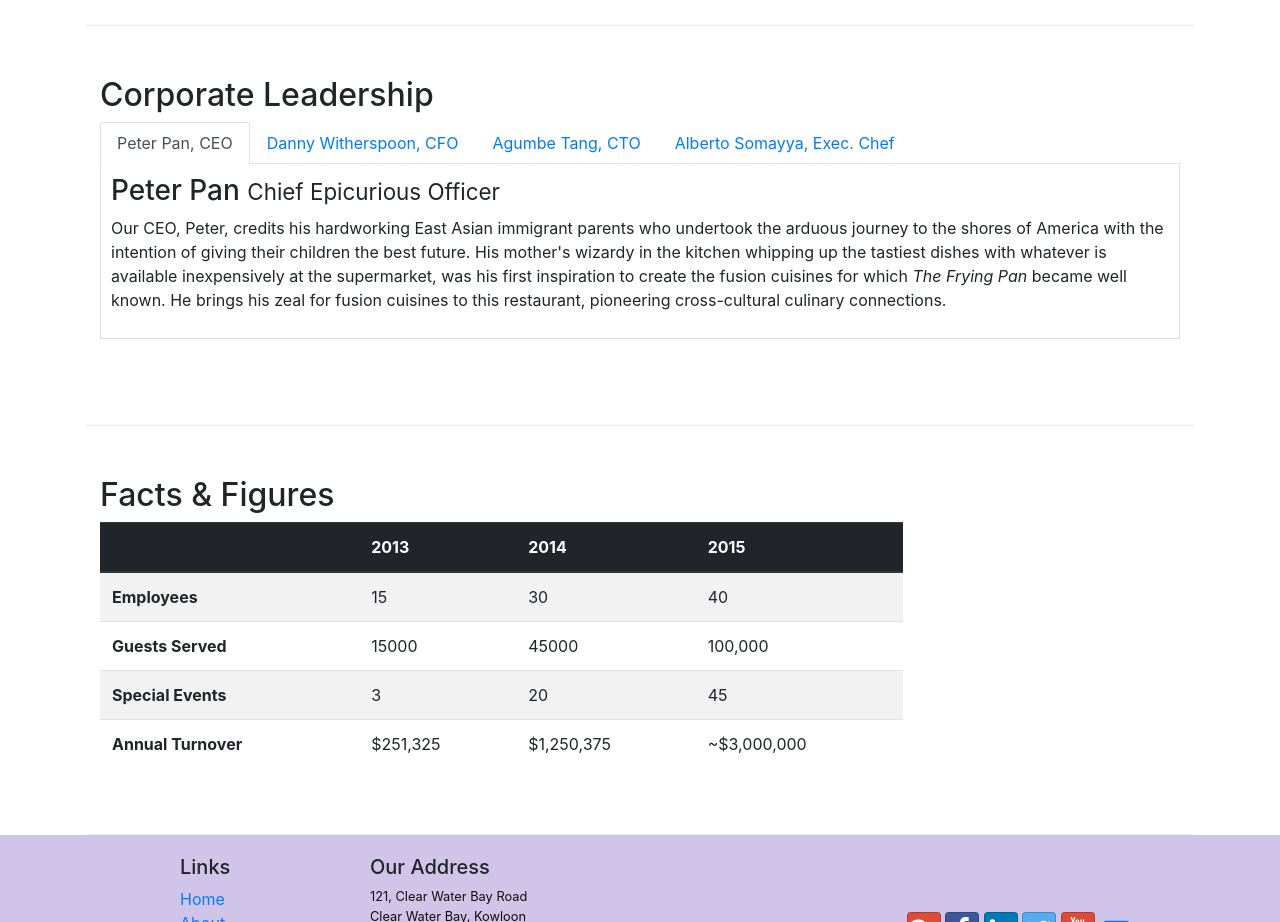
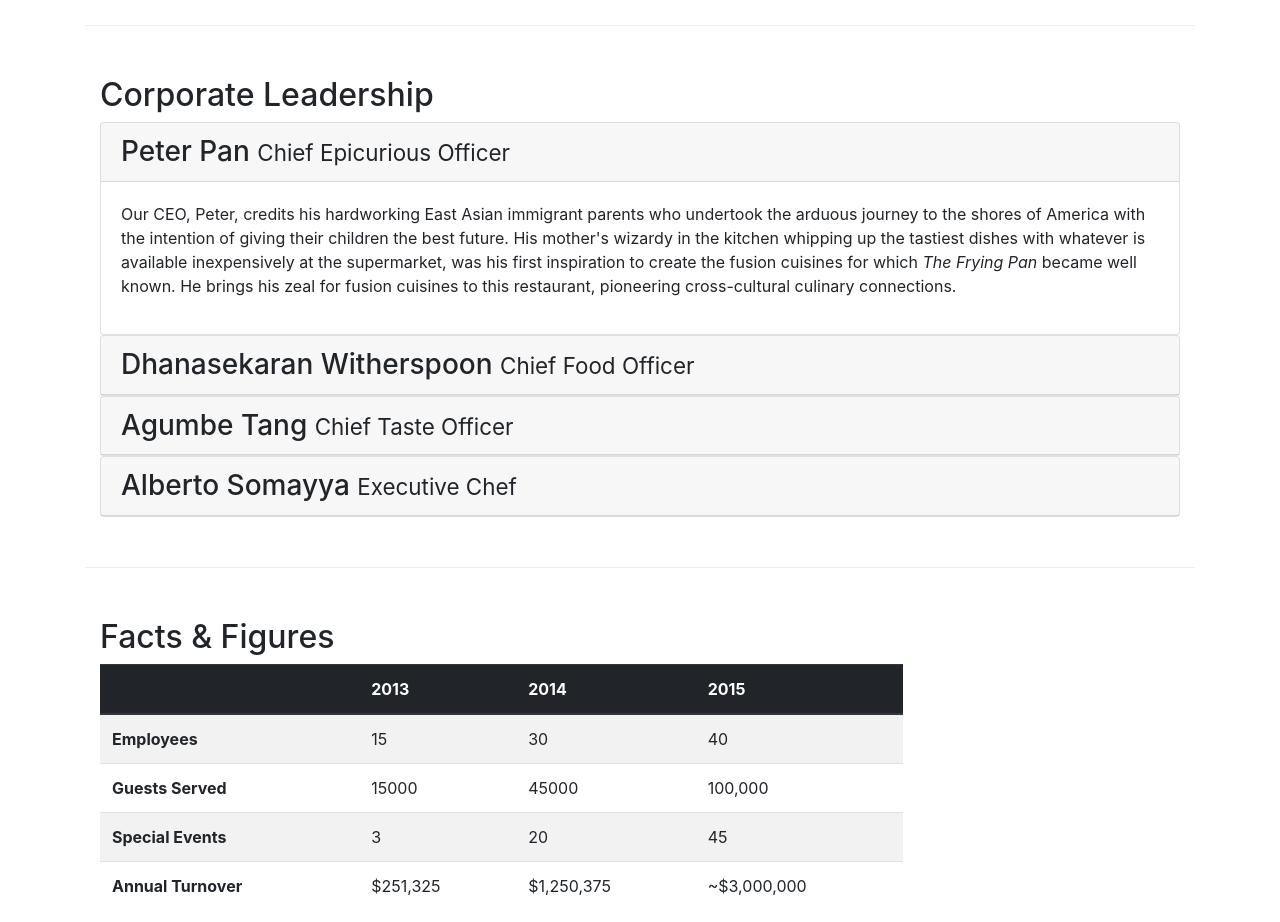
Before and after one commit to basharssalman/conFusion, a website: page aboutus.html in a window 1280 px wide. Shown: the part 920-1842 px from the top of the page. Drawn offline with nearby package versions, Linux system fonts and the light colour scheme.

Commit message:
Accordion

```diff
--- a/aboutus.html
+++ b/aboutus.html
@@ -103,39 +103,68 @@
         <div class="row row-content">
             <div class="col-12">
                 <h2>Corporate Leadership</h2>
-                <ul class="nav nav-tabs">
-                    <li class="nav-item">
-                        <a class="nav-link active" href="#peter" role="tab" data-toggle="tab">Peter Pan, CEO</a>
-                    </li>
-                    <li class="nav-item">
-                        <a class="nav-link" href="#danny" role="tab" data-toggle="tab">Danny Witherspoon, CFO</a>
-                    </li>
-                    <li class="nav-item">
-                        <a class="nav-link" href="#agumbe" role="tab" data-toggle="tab">Agumbe Tang, CTO</a>
-                    </li>
-                    <li class="nav-item">
-                        <a class="nav-link" href="#alberto" role="tab" data-toggle="tab">Alberto Somayya, Exec. Chef</a>
-                    </li>
-                </ul>
-                <div class="tab-content">
-                    <div role="tabpanel" class="tab-pane fade show active" id="peter">
-                        <h3>Peter Pan <small>Chief Epicurious Officer</small></h3>
-                        <p class="d-none d-sm-block">Our CEO, Peter, credits his hardworking East Asian immigrant parents who undertook the arduous journey to the shores of America with the intention of giving their children the best future. His mother's wizardy in the kitchen whipping up the tastiest dishes with whatever is available inexpensively at the supermarket, was his first inspiration to create the fusion cuisines for which <em>The Frying Pan</em> became well known. He brings his zeal for fusion cuisines to this restaurant, pioneering cross-cultural culinary connections.</p>
+
+                <div id="accordion">
+                    <div class="card">
+                        <div class="card-header" role="tab" id="peterheader">
+                            <h3 class="mb-0">
+                                <a data-toggle="collapse" data-target="#peter">
+                                    Peter Pan <small>Chief Epicurious Officer</small>
+                                </a>
+                            </h3>
+                        </div>
+                        <div class="collapse show" id="peter" data-parent="#accordion">
+                            <div class="card-body">
+                                <p class="d-none d-sm-block">Our CEO, Peter, credits his hardworking East Asian immigrant parents who undertook the arduous journey to the shores of America with the intention of giving their children the best future. His mother's wizardy in the kitchen whipping up the tastiest dishes with whatever is available inexpensively at the supermarket, was his first inspiration to create the fusion cuisines for which <em>The Frying Pan</em> became well known. He brings his zeal for fusion cuisines to this restaurant, pioneering cross-cultural culinary connections.</p>
+                            </div>
+                        </div>
                     </div>
-                    <div role="tabpanel" class="tab-pane fade" id="danny">
-                        <h3>Dhanasekaran Witherspoon <small>Chief Food Officer</small></h3>
-                        <p class="d-none d-sm-block">Our CFO, Danny, as he is affectionately referred to by his colleagues, comes from a long established family tradition in farming and produce. His experiences growing up on a farm in the Australian outback gave him great appreciation for varieties of food sources. As he puts it in his own words, <em>Everything that runs, wins, and everything that stays, pays!</em></p>
+
+                    <div class="card">
+                        <div class="card-header" role="tab" id="dannyheader">
+                            <h3 class="mb-0">
+                                <a data-toggle="collapse" data-target="#danny">
+                                    Dhanasekaran Witherspoon <small>Chief Food Officer</small>
+                                </a>
+                            </h3>
+                        </div>
+                        <div class="collapse" id="danny" data-parent="#accordion">
+                            <div class="card-body">
+                                <p class="d-none d-sm-block">Our CFO, Danny, as he is affectionately referred to by his colleagues, comes from a long established family tradition in farming and produce. His experiences growing up on a farm in the Australian outback gave him great appreciation for varieties of food sources. As he puts it in his own words, <em>Everything that runs, wins, and everything that stays, pays!</em></p>
+                            </div>
+                        </div>
                     </div>
-                    <div role="tabpanel" class="tab-pane fade" id="agumbe">
-                        <h3>Agumbe Tang <small>Chief Taste Officer</small></h3>
-                        <p class="d-none d-sm-block">Blessed with the most discerning gustatory sense, Agumbe, our CTO, personally ensures that every dish that we serve meets his exacting tastes. Our chefs dread the tongue lashing that ensues if their dish does not meet his exacting standards. He lives by his motto, <em>You click only if you survive my lick.</em></p>
+
+                    <div class="card">
+                        <div class="card-header" role="tab" id="agumbehead">
+                            <h3 class="mb-0">
+                                <a data-toggle="collapse" data-target="#agumbe">
+                                    Agumbe Tang <small>Chief Taste Officer</small>
+                                </a>
+                            </h3>
+                        </div>
+                        <div class="collapse" id="agumbe" data-parent="#accordion">
+                            <div class="card-body">
+                                <p class="d-none d-sm-block">Blessed with the most discerning gustatory sense, Agumbe, our CTO, personally ensures that every dish that we serve meets his exacting tastes. Our chefs dread the tongue lashing that ensues if their dish does not meet his exacting standards. He lives by his motto, <em>You click only if you survive my lick.</em></p>
+                            </div>
+                        </div>
                     </div>
-                    <div role="tabpanel" class="tab-pane fade" id="alberto">
-                        <h3>Alberto Somayya <small>Executive Chef</small></h3>
-                        <p class="d-none d-sm-block">Award winning three-star Michelin chef with wide International experience having worked closely with whos-who in the culinary world, he specializes in creating mouthwatering Indo-Italian fusion experiences. He says, <em>Put together the cuisines from the two craziest cultures, and you get a winning hit! Amma Mia!</em></p>
+
+                    <div class="card">
+                        <div class="card-header" role="tab" id="albertohead">
+                            <h3 class="mb-0">
+                                <a data-toggle="collapse" data-target="#alberto">
+                                    Alberto Somayya <small>Executive Chef</small>
+                                </a>
+                            </h3>
+                        </div>
+                        <div class="collapse" id="alberto" data-parent="#accordion">
+                            <div class="card-body">
+                                <p class="d-none d-sm-block">Award winning three-star Michelin chef with wide International experience having worked closely with whos-who in the culinary world, he specializes in creating mouthwatering Indo-Italian fusion experiences. He says, <em>Put together the cuisines from the two craziest cultures, and you get a winning hit! Amma Mia!</em></p>
+                            </div>
+                        </div>
                     </div>
                 </div>
-
             </div>
        </div>
        <div class="row row-content">
```
Also changed, not shown: 1 other file.
